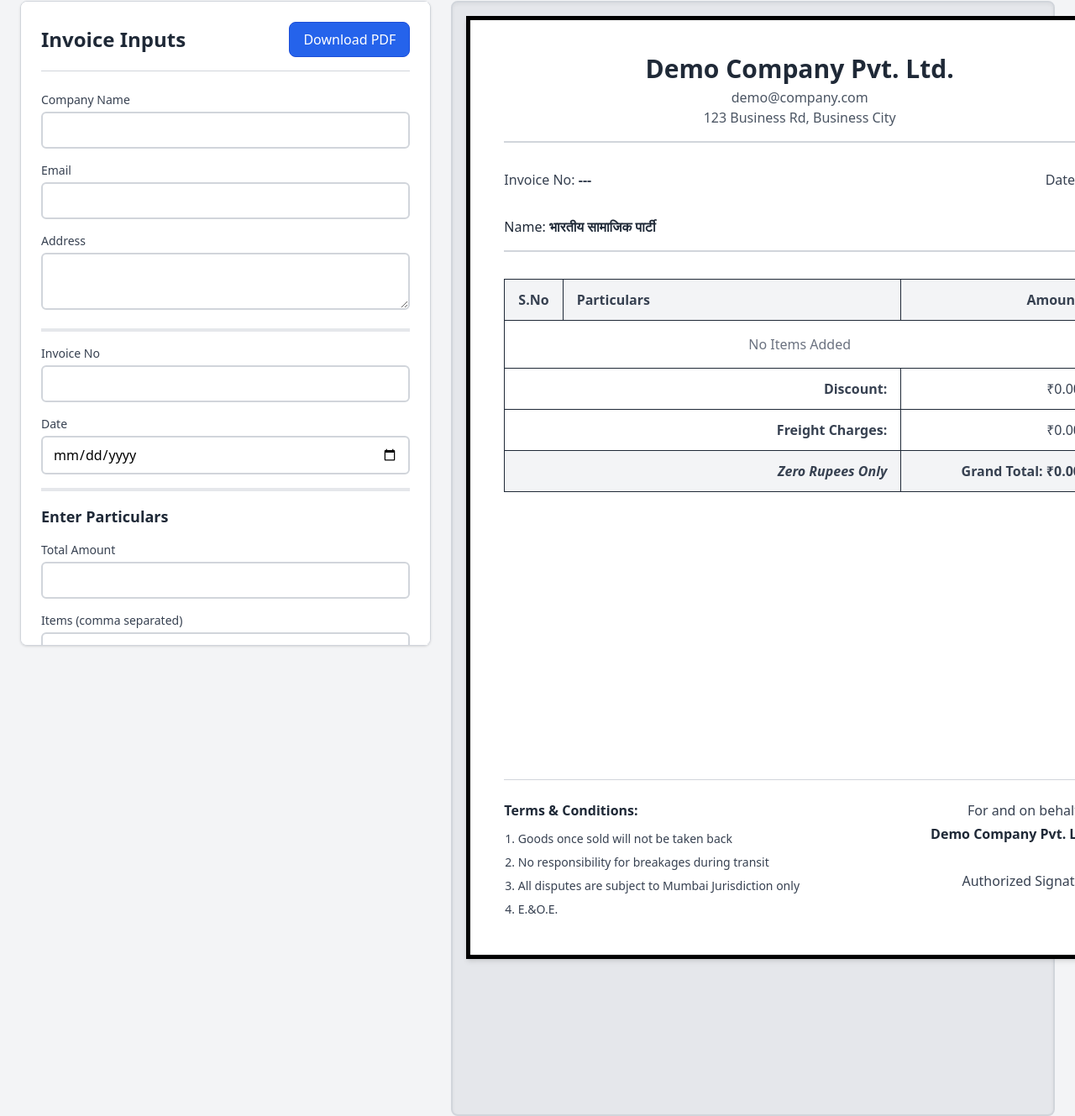
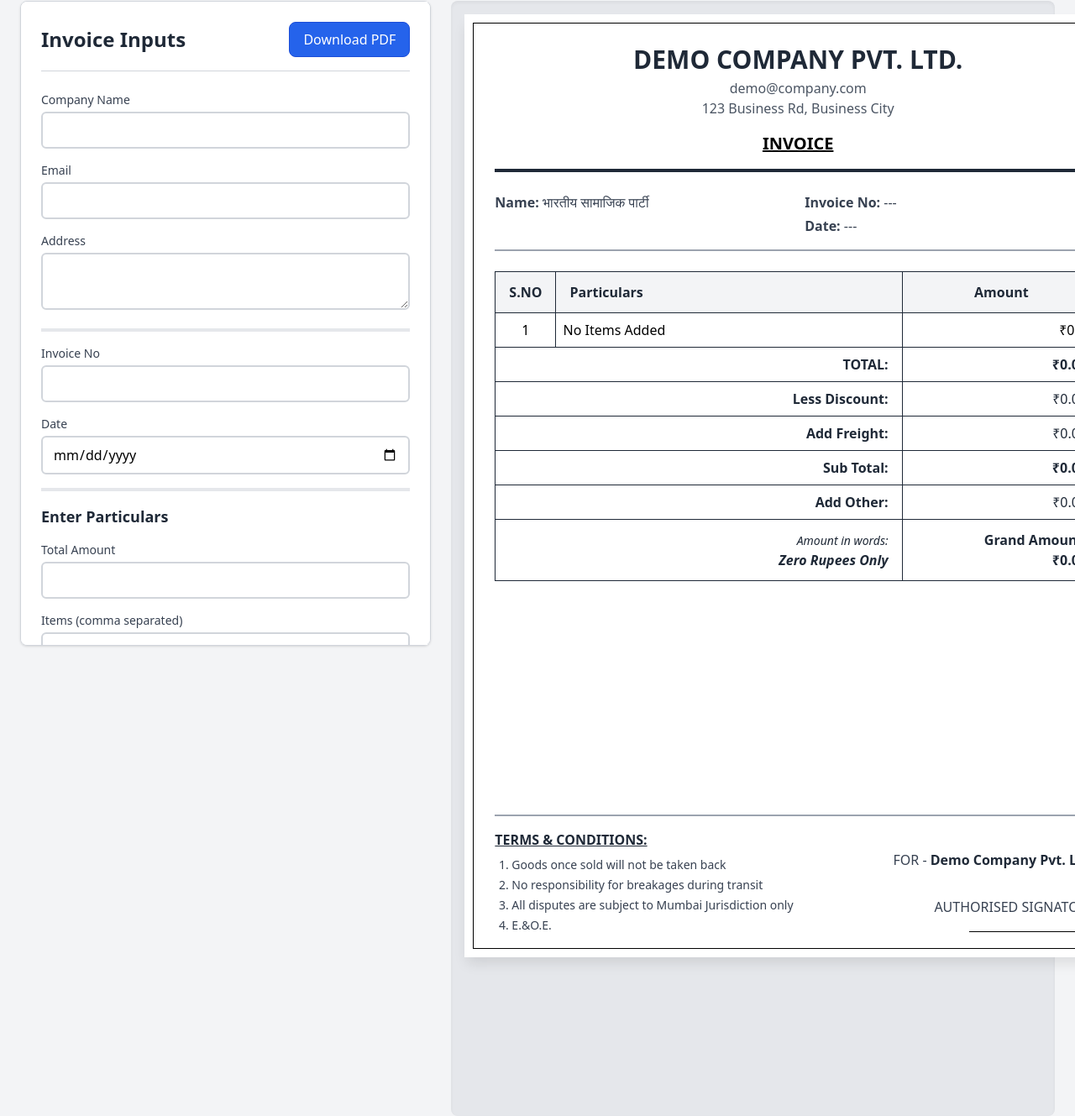
Before and after one commit to Vishal09Software/bsp, a plain HTML site: page index.html in a window 1280 px wide. Shown: the part 23-1352 px from the top of the page at 84% size. Drawn offline with nearby package versions, Linux system fonts and the light colour scheme.

Commit message:
new invoice preview

```diff
--- a/index.html
+++ b/index.html
@@ -11,8 +11,14 @@
         width: 210mm;
         height: 297mm;
         position: relative;
-        border: 5px solid #000;
         margin: 0 auto;
+        box-shadow: 0 10px 15px -3px rgba(0, 0, 0, 0.1);
+      }
+      .signature-line {
+        border-top: 1px solid #000;
+        width: 150px;
+        display: inline-block;
+        margin-top: 4px;
       }
       @page {
         size: A4;
@@ -31,16 +37,18 @@
           height: 100%;
           margin: 0;
           box-shadow: none;
-          border: 3px solid #000;
+          border: 1px solid #000;
+          padding:5px;
+          margin:5px;
         }
         table {
           border-collapse: collapse;
           width: 100%;
         }
         th, td {
-          border: 3px solid #000;
+          border: 1px solid #000 !important;
           text-align: center;
-          padding: 8px;
+          padding: 3px !important;
         }
       }
     }
@@ -49,7 +57,7 @@
 <body class="bg-gray-100 p-4 md:p-6">
   <div class="container mx-auto">
     <div class="flex flex-col lg:flex-row gap-6">
-      <!-- Form Section -->
+      <!-- Form Section - Unchanged -->
       <div class="w-full lg:w-5/12 no-print">
         <div class="bg-white rounded-lg shadow p-6 h-[calc(100vh-2rem)] overflow-y-auto border border-gray-300">
           <div class="flex justify-between items-center mb-6 sticky top-0 bg-white pb-4 border-b border-gray-300">
@@ -108,108 +116,119 @@
               <input type="text" id="itemsInput" oninput="processParticulars()"
                 class="w-full px-3 py-2 border-2 border-gray-300 rounded-md focus:outline-none focus:ring-2 focus:ring-blue-500">
             </div>
+
           </div>
         </div>
       </div>
 
-      <!-- Preview Section -->
+      <!-- Enhanced Preview Section -->
       <div class="w-full lg:w-7/12 no-print">
-        <div class="bg-gray-200 p-4 rounded-lg shadow-inner h-[calc(170vh-2rem)] border-2 border-gray-300">
+        <div class="bg-gray-200 p-4 rounded-lg shadow-inner h-[calc(170vh-2rem)] ">
           <div class="h-full">
-            <div class="invoice-page bg-white shadow-md mx-auto" id="invoicePreview">
-              <div class="p-10 h-full flex flex-col">
-                <!-- Header -->
-                <div class="text-center mb-8 border-b-2 border-gray-300 pb-4">
-                  <h1 id="pCompanyName" class="text-3xl font-bold text-gray-800">Demo Company Pvt. Ltd.</h1>
+            <div class="invoice-page bg-white mx-auto" id="invoicePreview" style="padding:10px">
+              <table class="h-full" style="border: 1px solid #000;width:100%">
+                <tr>
+                  <td>
+                    <div class="p-6 h-full flex flex-col">
+                      <!-- Enhanced Header -->
+                      <div class="text-center mb-6 border-b-4 border-gray-800 pb-4">
+                        <h1 id="pCompanyName" class="text-3xl font-bold text-gray-800 uppercase">Demo Company Pvt. Ltd.</h1>
                         <div id="pCompanyEmail" class="text-gray-600 mt-1">demo@company.com</div>
                         <div id="pCompanyAddress" class="text-gray-600">123 Business Rd, Business City</div>
+                        <div class="mt-4 font-bold text-xl underline">INVOICE</div>
                       </div>
 
-                <!-- Invoice Info -->
-                <div class="flex justify-between mb-8 ">
-                  <div class="text-gray-700">Invoice No: <span id="pInvoiceNo" class="font-semibold">---</span></div>
-                  <div class="text-gray-700">Date: <span id="pInvoiceDate" class="font-semibold">---</span></div>
+                      <!-- Invoice Info - Enhanced Format -->
+                      <div class="grid grid-cols-2 gap-4 mb-6 border-b-2 border-gray-400 pb-4">
+                        <div>
+                          <div class="text-gray-700"><span class="font-semibold">Name:</span> <span id="pCustomerName">भारतीय सामाजिक पार्टी</span></div>
+                        </div>
+                        <div>
+                          <div class="text-gray-700"><span class="font-semibold">Invoice No:</span> <span id="pInvoiceNo">---</span></div>
+                          <div class="text-gray-700 mt-1"><span class="font-semibold">Date:</span> <span id="pInvoiceDate">---</span></div>
                         </div>
 
-                <!-- Client Info -->
-                <div class="mb-8 text-gray-800 border-b-2 border-gray-300 pb-4">
-                  <div>Name: <strong>भारतीय सामाजिक पार्टी</strong></div>
                       </div>
 
-                <!-- Items Table -->
-                <div class="flex-grow">
+                      <!-- Items Table - Enhanced Design -->
+                      <div class="flex-grow relative">
                         <table class="w-full border-collapse">
                           <thead>
                             <tr class="bg-gray-100">
-                          <th class="py-3 px-4 border border-gray-800 text-left font-semibold text-gray-700 w-1/12">S.No</th>
-                          <th class="py-3 px-4 border border-gray-800 text-left font-semibold text-gray-700 w-7/12">Particulars</th>
-                          <th class="py-3 px-4 border border-gray-800 text-right font-semibold text-gray-700 w-4/12">Amount</th>
+                              <th class="py-3 px-4 border border-gray-800 text-center font-bold text-gray-800 w-1/12">S.NO</th>
+                              <th class="py-3 px-4 border border-gray-800 text-left font-bold text-gray-800 w-7/12">Particulars</th>
+                              <th class="py-3 px-4 border border-gray-800 text-center font-bold text-gray-800 w-4/12">Amount</th>
                             </tr>
                           </thead>
 
                           <!-- Products List -->
                           <tbody id="productsBody">
                             <tr>
-                          <td colspan="3" class="py-4 px-4 border border-gray-800 text-center text-gray-500">No Items Added</td>
+                              <td class="p-2 border border-gray-800 text-center">1</td>
+                              <td class="p-2 border border-gray-800 text-left">No Items Added</td>
+                              <td class="p-2 border border-gray-800 text-right">₹0.00</td>
                             </tr>
                           </tbody>
 
-                      <!-- Totals and Summary -->
+                          <!-- Totals and Summary - Enhanced Design -->
                           <tbody>
                             <tr>
-                          <td colspan="2" class="py-3 px-4 border border-gray-800 text-right font-semibold text-gray-700">Discount:</td>
-                          <td class="py-3 px-4 border border-gray-800 text-right text-gray-700">₹<span id="discountAmount">0.00</span></td>
+                              <td colspan="2" class="py-2 px-4 border border-gray-800 text-right font-semibold text-gray-800">TOTAL:</td>
+                              <td class="py-2 px-4 border border-gray-800 text-right text-gray-800 font-semibold">₹<span id="subtotalAmount">0.00</span></td>
                             </tr>
                             <tr>
-                          <td colspan="2" class="py-3 px-4 border border-gray-800 text-right font-semibold text-gray-700">Freight Charges:</td>
-                          <td class="py-3 px-4 border border-gray-800 text-right text-gray-700">₹<span id="freightAmount">0.00</span></td>
+                              <td colspan="2" class="py-2 px-4 border border-gray-800 text-right font-semibold text-gray-800">Less Discount:</td>
+                              <td class="py-2 px-4 border border-gray-800 text-right text-gray-800">₹<span id="discountAmount">0.00</span></td>
                             </tr>
-                        <tr class="bg-gray-100">
-                          <td colspan="2" class="py-3 px-4 border border-gray-800 text-right font-semibold text-gray-700">
-                            <em id="totalInWords">Zero Rupees Only</em>
+                            <tr>
+                              <td colspan="2" class="py-2 px-4 border border-gray-800 text-right font-semibold text-gray-800">Add Freight:</td>
+                              <td class="py-2 px-4 border border-gray-800 text-right text-gray-800">₹<span id="freightAmount">0.00</span></td>
+                            </tr>
+                            <tr>
+                              <td colspan="2" class="py-2 px-4 border border-gray-800 text-right font-semibold text-gray-800">Sub Total:</td>
+                              <td class="py-2 px-4 border border-gray-800 text-right text-gray-800 font-semibold">₹<span id="afterFreightAmount">0.00</span></td>
+                            </tr>
+                            <tr>
+                              <td colspan="2" class="py-2 px-4 border border-gray-800 text-right font-semibold text-gray-800">Add Other:</td>
+                              <td class="py-2 px-4 border border-gray-800 text-right text-gray-800">₹<span id="otherCharges">0.00</span></td>
+                            </tr>
+                            <tr class="font-bold">
+                              <td colspan="2" class="py-3 px-4 border border-gray-800 text-right text-gray-800">
+                                <span class="text-sm italic font-normal">Amount in words:</span><br>
+                                <span id="totalInWords" class="italic"> Zero Rupees Only</span>
                               </td>
-                          <td class="py-3 px-4 border border-gray-800 text-right text-gray-700">
-                            <div class="font-semibold">Grand Total: ₹<span id="grandTotal" class="font-bold">0.00</span></div>
+                              <td class="py-3 px-4 border border-gray-800 text-right text-gray-800">
+                                <div>Grand Amount:<br>₹<span id="grandTotal">0.00</span></div>
                               </td>
                             </tr>
                           </tbody>
                         </table>
                       </div>
 
-
-
-                <!-- Footer -->
-                <div class="mt-auto">
-                  <div class="flex flex-wrap border-t border-gray-300 pt-6">
+                      <!-- Footer - Enhanced Design -->
+                      <div class="mb-6 border-t-2 border-gray-400 pt-4 absolute bottom-0" style="width:90%;">
+                        <div class="flex flex-wrap">
                           <div class="w-full md:w-7/12 pr-4">
-                      <h4 class="font-semibold text-gray-800 mb-2">Terms & Conditions:</h4>
-                      <table class="w-full text-sm text-gray-700">
-                        <tr>
-                          <td class="py-1">1.</td>
-                          <td>Goods once sold will not be taken back</td>
-                        </tr>
-                        <tr>
-                          <td class="py-1">2.</td>
-                          <td>No responsibility for breakages during transit</td>
-                        </tr>
-                        <tr>
-                          <td class="py-1">3.</td>
-                          <td>All disputes are subject to Mumbai Jurisdiction only</td>
-                        </tr>
-                        <tr>
-                          <td class="py-1">4.</td>
-                          <td>E.&O.E.</td>
-                        </tr>
-                      </table>
+                            <h4 class="font-bold text-gray-800 mb-2 underline">TERMS & CONDITIONS:</h4>
+                            <ol class="list-decimal pl-5 text-sm text-gray-700">
+                              <li class="mb-1">Goods once sold will not be taken back</li>
+                              <li class="mb-1">No responsibility for breakages during transit</li>
+                              <li class="mb-1">All disputes are subject to Mumbai Jurisdiction only</li>
+                              <li class="mb-1">E.&O.E.</li>
+                            </ol>
                           </div>
                           <div class="w-full md:w-5/12 mt-4 md:mt-0 text-right">
-                      <div class="text-gray-700">For and on behalf of</div>
-                      <div id="pCompanyNameFooter" class="font-semibold text-gray-800 mt-1">Demo Company Pvt. Ltd.</div>
-                      <div class="mt-8 text-gray-700">Authorized Signatory</div>
+                            <div class="text-gray-700 mt-6">FOR - <span id="pCompanyNameFooter" class="font-semibold text-gray-800">Demo Company Pvt. Ltd.</span></div>
+                            <div class="h-8"></div>
+                            <div class="text-gray-700">AUTHORISED SIGNATORY</div>
+                            <div class="signature-line ml-auto"></div>
                           </div>
                         </div>
                       </div>
                     </div>
+                  </td>
+                </tr>
+              </table>
             </div>
           </div>
         </div>
@@ -222,6 +241,11 @@
   <script src="https://cdnjs.cloudflare.com/ajax/libs/jspdf/2.5.1/jspdf.umd.min.js"></script>
 
   <script>
+    // Initialize customer fields
+    document.getElementById('pCustomerName').textContent = "भारतीय सामाजिक पार्टी";
+    document.getElementById('pCustomerAddress').textContent = "---";
+    document.getElementById('pCustomerMobile').textContent = "---";
+
     function updateInvoice() {
       const name = document.getElementById('companyName').value || "Demo Company Pvt. Ltd.";
       const email = document.getElementById('companyEmail').value || "demo@company.com";
@@ -243,18 +267,34 @@
       }
     }
 
+
     function processParticulars() {
       const totalAmount = parseFloat(document.getElementById('totalAmount').value);
       const items = document.getElementById('itemsInput').value.split(',').map(item => item.trim()).filter(Boolean);
 
+      // Default values
+      const discount = 0;
+      const freight = 0;
+      const otherCharges = 0;
+
       if (isNaN(totalAmount) || items.length === 0) {
         document.getElementById('productsBody').innerHTML = `
           <tr>
-            <td colspan="3" class="py-4 px-4 border border-gray-300 text-center text-gray-500">No Items Added</td>
+            <td class="p-2 border border-gray-800 text-center">1</td>
+            <td class="p-2 border border-gray-800 relative">
+              <div>No Items Added</div>
+            </td>
+            <td class="p-2 border border-gray-800 text-right">₹0.00</td>
           </tr>
+
         `;
+        document.getElementById('subtotalAmount').textContent = '0.00';
+        document.getElementById('discountAmount').textContent = '0.00';
+        document.getElementById('freightAmount').textContent = '0.00';
+        document.getElementById('afterFreightAmount').textContent = '0.00';
+        document.getElementById('otherCharges').textContent = '0.00';
         document.getElementById('grandTotal').textContent = '0.00';
-        document.getElementById('totalInWords').textContent = 'Zero Rupees Only';
+        document.getElementById('totalInWords').textContent = 'Rupees Only';
         return;
       }
 
@@ -265,26 +305,61 @@
       items.forEach((item, index) => {
         const amount = (totalAmount * percentages[index]) / 100;
         grandTotal += amount;
+
+        if (index === 0) {
           tbody += `
-          <tr class="hover:bg-gray-50">
-            <td class="py-2 px-4 border border-gray-800 text-center">${index + 1}</td>
-            <td class="py-2 px-4 border border-gray-800">${item}</td>
-            <td class="py-2 px-4 border border-gray-800 text-right">₹${amount.toFixed(2)}</td>
+            <tr>
+              <td class="py-3 px-4 border border-gray-800 text-center">${index + 1}</td>
+              <td class="py-3 px-4 border border-gray-800 relative">
+                ${item}
+              </td>
+              <td class="py-3 px-4 border border-gray-800 text-right">₹${amount.toFixed(2)}</td>
             </tr>
           `;
+        } else {
+          tbody += `
+            <tr>
+              <td class="py-3 px-4 border border-gray-800 text-center">${index + 1}</td>
+              <td class="py-3 px-4 border border-gray-800">${item}</td>
+              <td class="py-3 px-4 border border-gray-800 text-right">₹${amount.toFixed(2)}</td>
+            </tr>
+          `;
+        }
       });
 
-      // Add total row
+      // Add empty rows if needed
+      if (items.length === 1) {
         tbody += `
-        <tr class="bg-gray-100 font-semibold">
-          <td colspan="2" class="py-2 px-4 border border-gray-800 text-right">SubTotal:</td>
-          <td class="py-2 px-4 border border-gray-800 text-right">₹${grandTotal.toFixed(2)}</td>
+          <tr>
+            <td class="p-2 border border-gray-800">&nbsp;</td>
+            <td class="p-2 border border-gray-800">&nbsp;</td>
+            <td class="p-2 border border-gray-800">&nbsp;</td>
           </tr>
         `;
+      } else if (items.length === 2) {
+        tbody += `
+          <tr>
+            <td class="p-2 border border-gray-800">&nbsp;</td>
+            <td class="p-2 border border-gray-800">&nbsp;</td>
+            <td class="p-2 border border-gray-800">&nbsp;</td>
+          </tr>
+        `;
+      }
 
       document.getElementById('productsBody').innerHTML = tbody;
-      document.getElementById('grandTotal').textContent = grandTotal.toFixed(2);
-      document.getElementById('totalInWords').textContent = numberToWords(Math.floor(grandTotal)) + ' Rupees Only';
+
+      // Update totals
+      const subTotal = grandTotal;
+      const afterFreight = subTotal - discount + freight;
+      const final = afterFreight + otherCharges;
+
+      document.getElementById('subtotalAmount').textContent = subTotal.toFixed(2);
+      document.getElementById('discountAmount').textContent = discount.toFixed(2);
+      document.getElementById('freightAmount').textContent = freight.toFixed(2);
+      document.getElementById('afterFreightAmount').textContent = afterFreight.toFixed(2);
+      document.getElementById('otherCharges').textContent = otherCharges.toFixed(2);
+      document.getElementById('grandTotal').textContent = final.toFixed(2);
+      document.getElementById('totalInWords').textContent = numberToWords(Math.floor(final)) + ' Rupees Only';
     }
 
     function generateRandomPercentages(n) {
@@ -305,7 +380,7 @@
                  "Seventeen", "Eighteen", "Nineteen"];
       const b = ["", "", "Twenty", "Thirty", "Forty", "Fifty", "Sixty", "Seventy", "Eighty", "Ninety"];
 
-      if (num === 0) return "Zero";
+      if (num === 0) return "";
 
       if (num < 20) return a[num];
       if (num < 100) return b[Math.floor(num / 10)] + (num % 10 ? " " + a[num % 10] : "");
@@ -354,6 +429,9 @@
 
       pdf.save('invoice.pdf');
     }
+
+    // Initialize the invoice
+    updateInvoice();
   </script>
 </body>
 </html>
```
Lines whose indentation alone changed are shown as unchanged.
